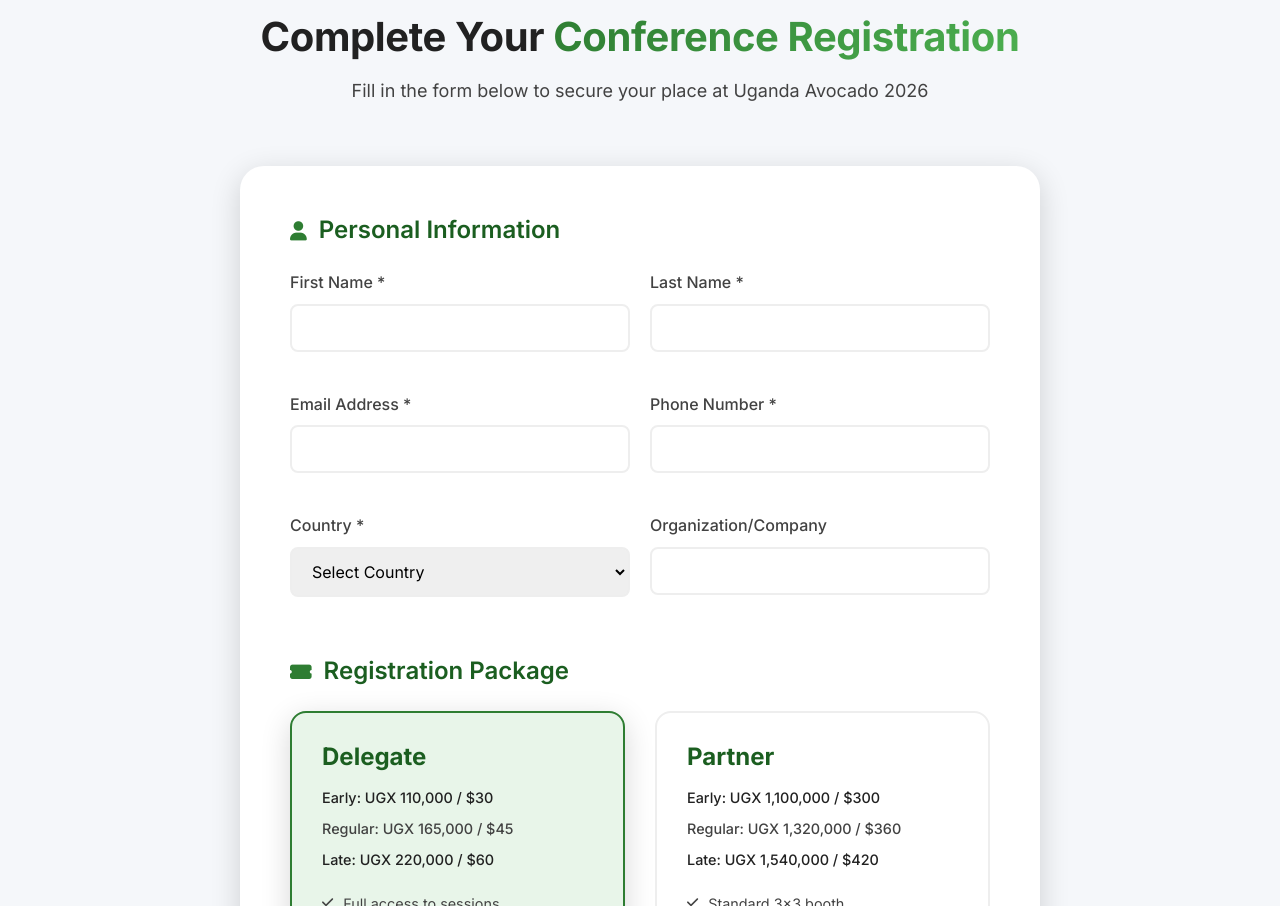
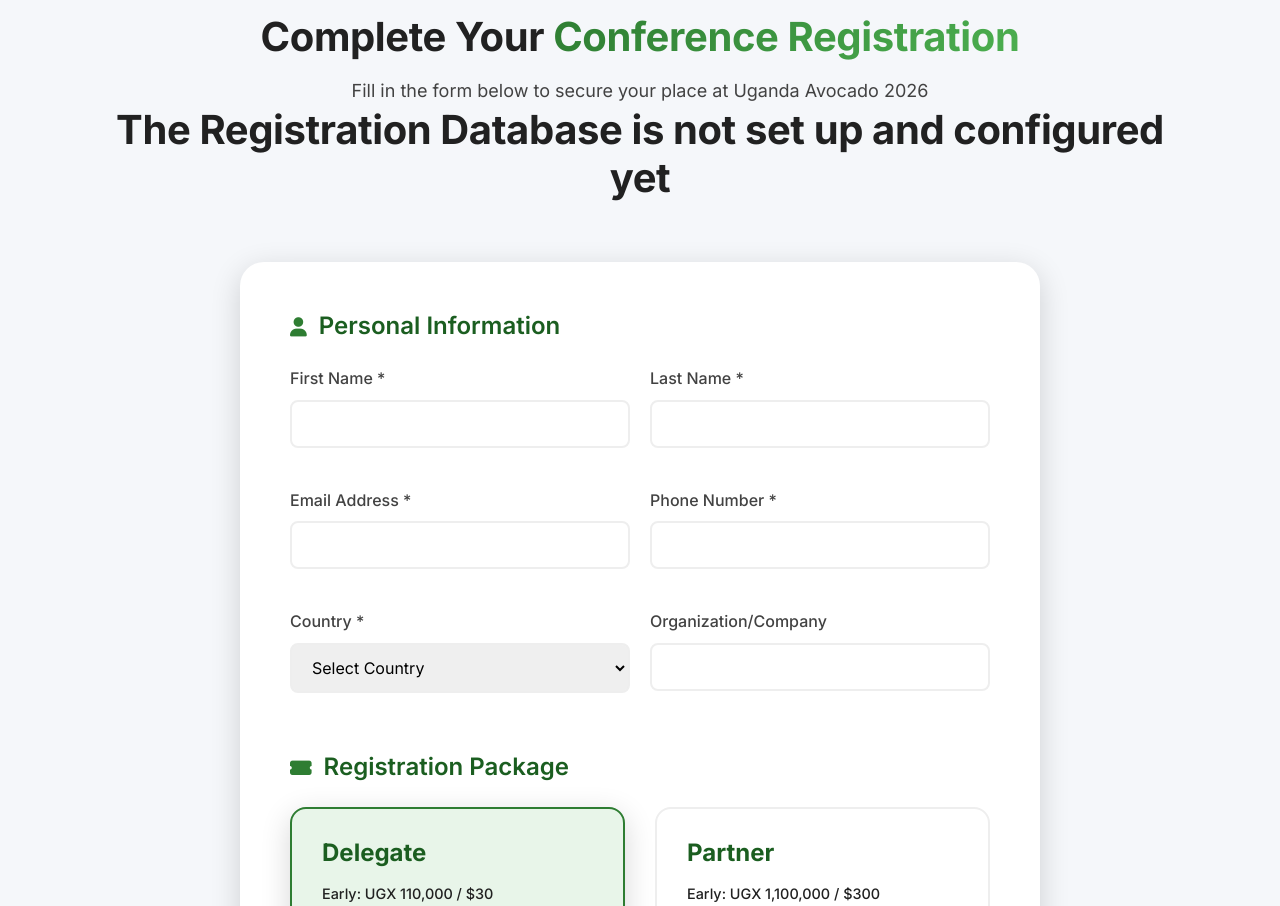
Before and after one commit to BarasaGodwilTech/conference.ugandaavocado, a plain HTML site: page registration.html in a window 1280 px wide. Shown: the part 4098-5004 px from the top of the page. Drawn offline with Linux system fonts and the light colour scheme.

Commit message:
database message

```diff
--- a/registration.html
+++ b/registration.html
@@ -256,6 +256,7 @@
                 <span class="section-tag">Register Now</span>
                 <h2>Complete Your <span class="text-gradient">Conference Registration</span></h2>
                 <p class="section-description">Fill in the form below to secure your place at Uganda Avocado 2026</p>
+                <h2><strong>The Registration Database is not set up and configured yet</strong></h2>
             </div>
 
             <div class="registration-form-wrapper">
```
